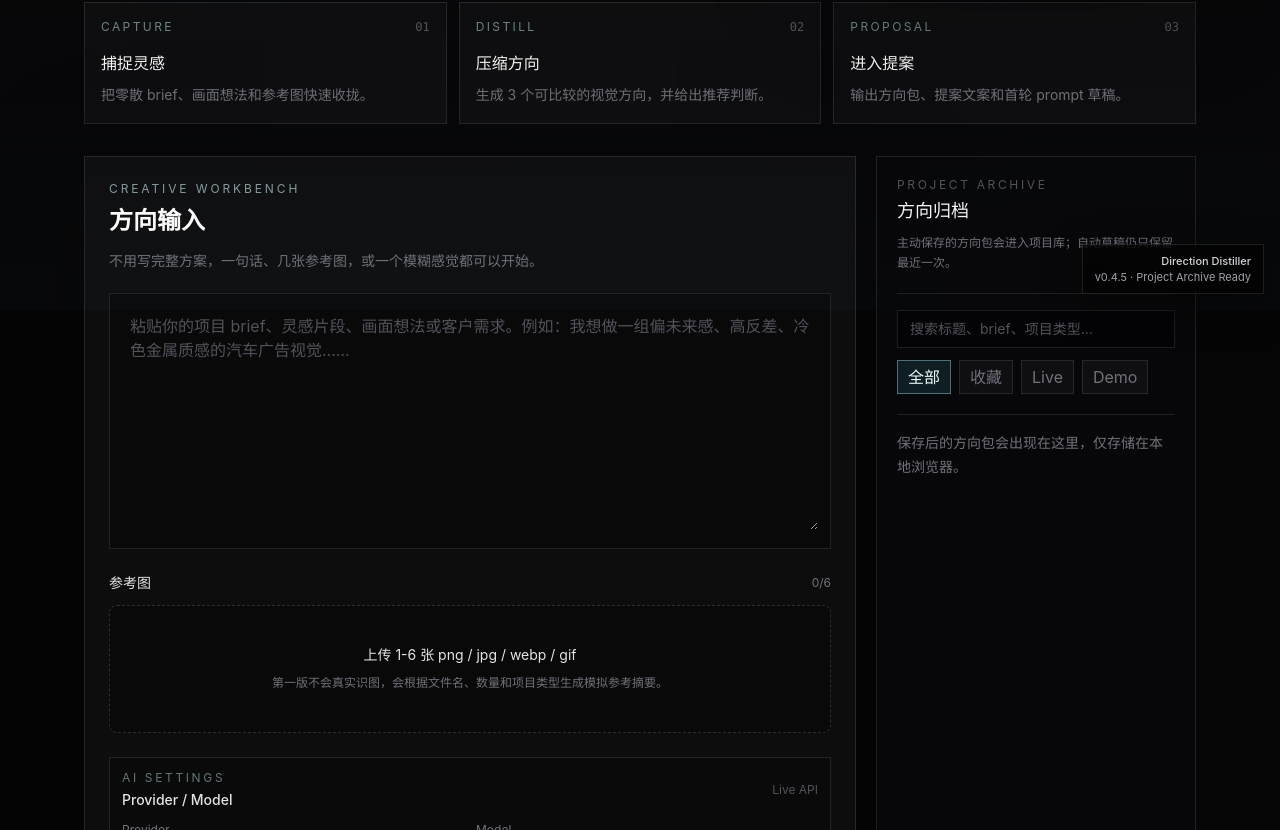
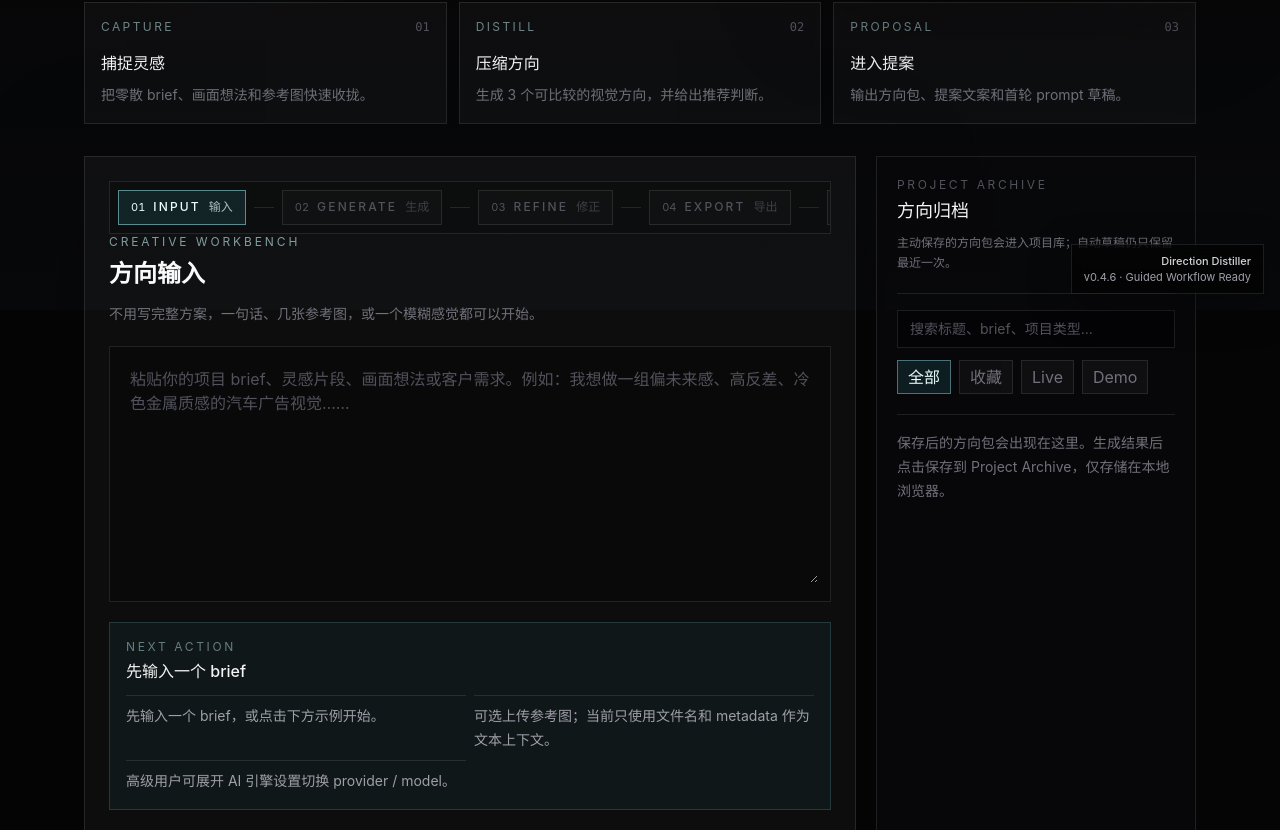
Before and after one commit to morgan1997kane-cell/direction-distiller, a Next.js app: page / in a window 1280 px wide. Shown: the part 490-1320 px from the top of the page. Built offline with nearby package versions, Linux system fonts and the light colour scheme.

Commit message:
Add guided workflow and next action system

```diff
--- /dev/null
+++ b/src/components/AdvancedSettingsPanel.tsx
@@ -0,0 +1,31 @@
+"use client";
+
+import { useState } from "react";
+
+interface AdvancedSettingsPanelProps {
+  children: React.ReactNode;
+  summary: string;
+}
+
+export function AdvancedSettingsPanel({ children, summary }: AdvancedSettingsPanelProps) {
+  const [expanded, setExpanded] = useState(false);
+
+  return (
+    <section className="border border-white/10 bg-black/20 p-3">
+      <button
+        type="button"
+        onClick={() => setExpanded((current) => !current)}
+        className="flex w-full items-center justify-between gap-3 text-left"
+      >
+        <div>
+          <p className="text-xs uppercase tracking-[0.22em] text-cyan-100/35">Advanced</p>
+          <h3 className="mt-1 text-sm font-medium text-zinc-300">AI 引擎设置</h3>
+          <p className="mt-1 text-xs text-zinc-600">{summary}</p>
+        </div>
+        <span className="shrink-0 border border-white/10 px-2 py-1 text-xs text-zinc-500">{expanded ? "收起" : "展开"}</span>
+      </button>
+
+      {expanded ? <div className="mt-3 border-t border-white/10 pt-3">{children}</div> : null}
+    </section>
+  );
+}
--- a/src/components/ExportPanel.tsx
+++ b/src/components/ExportPanel.tsx
@@ -12,13 +12,15 @@ import {
 
 interface ExportPanelProps {
   result: DirectionResult;
+  onExport?: () => void;
 }
 
-export function ExportPanel({ result }: ExportPanelProps) {
+export function ExportPanel({ result, onExport }: ExportPanelProps) {
   const [notice, setNotice] = useState("");
 
   async function run(label: string, action: () => Promise<void> | void) {
     await action();
+    onExport?.();
     setNotice(label);
     window.setTimeout(() => setNotice(""), 1800);
   }
--- a/src/components/HistoryPanel.tsx
+++ b/src/components/HistoryPanel.tsx
@@ -118,7 +118,7 @@ export function HistoryPanel({ items, onRestore, onDelete, onClear, onRename, on
 
       {items.length === 0 ? (
         <p className="mt-5 border-t border-white/10 pt-4 text-sm leading-6 text-zinc-500">
-          保存后的方向包会出现在这里，仅存储在本地浏览器。
+          保存后的方向包会出现在这里。生成结果后点击保存到 Project Archive，仅存储在本地浏览器。
         </p>
       ) : visibleItems.length === 0 ? (
         <p className="mt-5 border-t border-white/10 pt-4 text-sm leading-6 text-zinc-500">没有匹配的归档项目。</p>
--- a/src/components/InputComposer.tsx
+++ b/src/components/InputComposer.tsx
@@ -2,6 +2,7 @@
 
 import { useEffect, useRef, useState } from "react";
 import { outputGoals, projectTypes, styleTags } from "@/data/presets";
+import { AdvancedSettingsPanel } from "@/components/AdvancedSettingsPanel";
 import { AIProviderSelector } from "@/components/AIProviderSelector";
 import { ExamplePrompts } from "@/components/ExamplePrompts";
 import { GenerationLoadingState } from "@/components/GenerationLoadingState";
@@ -13,6 +14,8 @@ import { ProductIntro } from "@/components/ProductIntro";
 import { ResultPanel } from "@/components/ResultPanel";
 import { VersionBadge } from "@/components/VersionBadge";
 import { ValueFlow } from "@/components/ValueFlow";
+import { WorkflowStepper, type WorkflowStep } from "@/components/WorkflowStepper";
+import { NextActionPanel } from "@/components/NextActionPanel";
 import {
   getDefaultModel,
   isSupportedModel,
@@ -121,6 +124,8 @@ export function InputComposer() {
   const [aiProvider, setAiProvider] = useState<AIProvider>(defaultAIProvider);
   const [aiModel, setAiModel] = useState<string>(getDefaultModel(defaultAIProvider));
   const [savedResultId, setSavedResultId] = useState("");
+  const [workflowStep, setWorkflowStep] = useState<WorkflowStep>("input");
+  const [hasEditedResult, setHasEditedResult] = useState(false);
   const resultRef = useRef<HTMLDivElement>(null);
 
   const currentInput: DirectionInput = {
@@ -210,6 +215,7 @@ export function InputComposer() {
     setSelectedStyles(example.styleTags);
     setError("");
     setNotice("");
+    setWorkflowStep("input");
     window.scrollTo({ top: 360, behavior: "smooth" });
   }
 
@@ -222,6 +228,8 @@ export function InputComposer() {
     setError("");
     setNotice("");
     setSavedResultId("");
+    setWorkflowStep("generate");
+    setHasEditedResult(false);
     setGenerationStageIndex(0);
     setIsGenerating(true);
     const generationInput = currentInput;
@@ -235,6 +243,7 @@ export function InputComposer() {
         setResult(demoResult);
         setResultInput(generationInput);
         autosaveResult(demoResult, generationInput);
+        setWorkflowStep("refine");
         return;
       }
 
@@ -242,6 +251,7 @@ export function InputComposer() {
       setResult(nextResult);
       setResultInput(generationInput);
       autosaveResult(nextResult, generationInput);
+      setWorkflowStep("refine");
     } catch (generationError) {
       console.warn("Live AI generation failed, falling back to local mock generator.", generationError);
       const fallbackResult = normalizeDirectionResult(generateDirectionResult(generationInput), generationInput, "demo");
@@ -251,6 +261,7 @@ export function InputComposer() {
       autosaveResult(fallbackResult, generationInput, fallbackNotice);
       setNotice(`${fallbackNotice} 当前 Demo 结果已自动保存，可稍后恢复。`);
     } finally {
+      setWorkflowStep("refine");
       setIsGenerating(false);
       window.setTimeout(() => resultRef.current?.scrollIntoView({ behavior: "smooth", block: "start" }), 50);
     }
@@ -262,6 +273,8 @@ export function InputComposer() {
     const item = createArchiveItem(result, resultInput, existing);
     setHistory(saveArchiveItem(item));
     setSavedResultId(item.id);
+    setWorkflowStep("archive");
+    setHasEditedResult(false);
     autosaveResult(result, resultInput);
     setNotice(`已保存到 Project Archive：${item.title}`);
   }
@@ -275,6 +288,8 @@ export function InputComposer() {
     setResult(item.result);
     setResultInput(item.input);
     setSavedResultId(item.id);
+    setWorkflowStep("refine");
+    setHasEditedResult(false);
     if (item.provider && isSupportedProvider(item.provider)) {
       setAiProvider(item.provider);
       setAiModel(normalizeModel(item.provider, item.model));
@@ -298,6 +313,8 @@ export function InputComposer() {
     setResult(draft.result);
     setResultInput(draft.inputState);
     setSavedResultId("");
+    setWorkflowStep("refine");
+    setHasEditedResult(false);
     setDraftToRecover(null);
     setAutosavedAt(draft.updatedAt);
     setNotice("已恢复上次自动保存的生成结果。");
@@ -319,6 +336,8 @@ export function InputComposer() {
     setResult(null);
     setResultInput(null);
     setSavedResultId("");
+    setWorkflowStep("input");
+    setHasEditedResult(false);
     setError("");
     setNotice("");
     discardCurrentDraft();
@@ -361,6 +380,7 @@ export function InputComposer() {
 
       <section className="mx-auto grid w-full max-w-6xl gap-5 px-5 pb-10 lg:grid-cols-[minmax(0,1fr)_320px]">
         <div className="border border-white/10 bg-white/[0.035] p-4 shadow-[0_30px_120px_rgba(0,0,0,0.35)] md:p-6">
+          <WorkflowStepper currentStep={isGenerating ? "generate" : workflowStep} />
           <div className="mb-5 flex items-start justify-between gap-4">
             <div>
               <p className="text-xs uppercase tracking-[0.24em] text-cyan-100/60">Creative Workbench</p>
@@ -386,14 +406,22 @@ export function InputComposer() {
             />
           </div>
 
+          {!result && !isGenerating ? (
+            <div className="mt-5">
+              <NextActionPanel step="input" />
+            </div>
+          ) : null}
+
           <div className="mt-6 grid gap-6">
             <ImageUploader images={referenceImages} onChange={setReferenceImages} />
+            <AdvancedSettingsPanel summary={`${aiProvider} · ${aiModel}`}>
               <AIProviderSelector
                 provider={aiProvider}
                 model={aiModel}
                 onProviderChange={updateAIProvider}
                 onModelChange={updateAIModel}
               />
+            </AdvancedSettingsPanel>
             <OptionChips
               label="项目类型"
               options={projectTypes}
@@ -471,22 +499,29 @@ export function InputComposer() {
         {isGenerating ? (
           <GenerationLoadingState provider={aiProvider} model={aiModel} stage={generationStages[generationStageIndex]} />
         ) : result && resultInput ? (
+          <div className="space-y-6">
+            <NextActionPanel step={workflowStep} result={result} saved={Boolean(savedResultId)} edited={hasEditedResult} />
             <ResultPanel
               result={result}
               input={resultInput}
               provider={aiProvider}
               model={aiModel}
               saved={Boolean(savedResultId)}
+              edited={hasEditedResult}
               onResultChange={(nextResult) => {
                 setResult(nextResult);
                 setSavedResultId("");
+                setWorkflowStep("refine");
+                setHasEditedResult(true);
                 const draft = updateCurrentDraftResult(nextResult);
                 if (draft) setAutosavedAt(draft.updatedAt);
               }}
               onSave={saveCurrent}
               onRegenerate={runGenerate}
               onClear={clearInput}
+              onExport={() => setWorkflowStep("export")}
             />
+          </div>
         ) : null}
       </div>
     </main>
--- /dev/null
+++ b/src/components/NextActionPanel.tsx
@@ -0,0 +1,55 @@
+"use client";
+
+import type { DirectionResult } from "@/lib/types";
+import type { WorkflowStep } from "@/components/WorkflowStepper";
+
+interface NextActionPanelProps {
+  step: WorkflowStep;
+  result?: DirectionResult | null;
+  saved?: boolean;
+  edited?: boolean;
+}
+
+export function NextActionPanel({ step, result, saved = false, edited = false }: NextActionPanelProps) {
+  const isDemo = result?.ai_mode === "demo";
+  const title =
+    step === "archive"
+      ? "已归档，可以稍后继续"
+      : step === "export"
+        ? "可以交付或继续打磨"
+        : result
+          ? "建议先检查推荐方向"
+          : "先输入一个 brief";
+
+  const actions = result
+    ? [
+        isDemo ? "当前是 Demo 结果，可用于演示流程；如需真实生成，请检查 provider / API key。" : "先查看推荐方向是否成立。",
+        "如果方向不准，可以局部重生成推荐方向或候选卡片。",
+        edited ? "当前结果已修改并自动保存，可以导出或保存到项目库。" : "如果内容可用，可以复制客户版或导出 Markdown。",
+        saved ? "已保存到 Project Archive，稍后可从方向归档恢复继续编辑。" : "想保留这个版本时，点击保存到 Project Archive。",
+      ]
+    : ["先输入一个 brief，或点击下方示例开始。", "可选上传参考图；当前只使用文件名和 metadata 作为文本上下文。", "高级用户可展开 AI 引擎设置切换 provider / model。"];
+
+  return (
+    <section className="border border-cyan-200/15 bg-cyan-300/[0.045] p-4">
+      <div className="flex flex-col gap-3 md:flex-row md:items-start md:justify-between">
+        <div>
+          <p className="text-xs uppercase tracking-[0.22em] text-cyan-100/45">Next Action</p>
+          <h3 className="mt-1 text-base font-medium text-zinc-100">{title}</h3>
+        </div>
+        {result ? (
+          <span className="w-fit border border-white/10 bg-black/25 px-2.5 py-1 text-xs text-zinc-400">
+            {result.ai_mode === "live" ? `Live · ${result.ai_provider ?? "Provider"}` : "Demo"}
+          </span>
+        ) : null}
+      </div>
+      <ul className="mt-3 grid gap-2 text-sm leading-6 text-zinc-400 md:grid-cols-2">
+        {actions.map((action) => (
+          <li key={action} className="border-t border-white/10 pt-2">
+            {action}
+          </li>
+        ))}
+      </ul>
+    </section>
+  );
+}
--- a/src/components/ResultPanel.tsx
+++ b/src/components/ResultPanel.tsx
@@ -40,10 +40,12 @@ interface ResultPanelProps {
   provider: AIProvider;
   model: string;
   saved: boolean;
+  edited?: boolean;
   onResultChange: (result: DirectionResult) => void;
   onSave: () => void;
   onRegenerate: () => void;
   onClear: () => void;
+  onExport?: () => void;
 }
 
 export function ResultPanel({
@@ -52,10 +54,12 @@ export function ResultPanel({
   provider,
   model,
   saved,
+  edited = false,
   onResultChange,
   onSave,
   onRegenerate,
   onClear,
+  onExport,
 }: ResultPanelProps) {
   const [regeneratingKey, setRegeneratingKey] = useState("");
   const [notice, setNotice] = useState("");
@@ -166,6 +170,9 @@ export function ResultPanel({
           </span>
         </div>
         <h2 className="mt-3 text-3xl font-semibold text-zinc-50">方向压缩结果</h2>
+        <p className="mt-3 max-w-2xl text-sm leading-6 text-zinc-500">
+          建议先检查推荐方向。如果方向基本成立，再进入局部编辑、Prompt 优化或导出。
+        </p>
         {notice ? <p className="mt-3 text-sm text-amber-100/80">{notice}</p> : null}
       </header>
 
@@ -372,12 +379,12 @@ export function ResultPanel({
         <ExecutionAdviceCard advice={result.execution_advice} />
       </EditableSection>
 
-      <ExportPanel result={result} />
+      <ExportPanel result={result} onExport={onExport} />
 
       <div className="sticky bottom-4 z-20 flex max-h-32 flex-wrap gap-2 overflow-y-auto border border-white/10 bg-black/85 p-3 shadow-[0_20px_80px_rgba(0,0,0,0.45)] backdrop-blur-md">
         <ActionButton onClick={() => copyText(formatDirectionMarkdown(result))}>复制方向包</ActionButton>
         <ActionButton onClick={() => copyText(formatPromptMarkdown(result))}>复制 Prompt</ActionButton>
-        <ActionButton onClick={onSave}>{saved ? "已保存" : "保存到历史"}</ActionButton>
+        <ActionButton onClick={onSave}>{saved ? "已保存到 Archive" : edited ? "保存修改到 Archive" : "保存到 Project Archive"}</ActionButton>
         <ActionButton onClick={onRegenerate}>重新生成</ActionButton>
         <ActionButton onClick={onClear} muted>
           清空输入
--- /dev/null
+++ b/src/components/WorkflowStepper.tsx
@@ -0,0 +1,50 @@
+"use client";
+
+export type WorkflowStep = "input" | "generate" | "refine" | "export" | "archive";
+
+interface WorkflowStepperProps {
+  currentStep: WorkflowStep;
+}
+
+const steps: { id: WorkflowStep; label: string; caption: string }[] = [
+  { id: "input", label: "Input", caption: "输入" },
+  { id: "generate", label: "Generate", caption: "生成" },
+  { id: "refine", label: "Refine", caption: "修正" },
+  { id: "export", label: "Export", caption: "导出" },
+  { id: "archive", label: "Archive", caption: "归档" },
+];
+
+export function WorkflowStepper({ currentStep }: WorkflowStepperProps) {
+  const activeIndex = steps.findIndex((step) => step.id === currentStep);
+
+  return (
+    <nav className="overflow-x-auto border border-white/10 bg-black/20 p-2" aria-label="Direction workflow">
+      <ol className="flex min-w-max items-center gap-2">
+        {steps.map((step, index) => {
+          const isActive = step.id === currentStep;
+          const isComplete = index < activeIndex;
+
+          return (
+            <li key={step.id} className="flex items-center gap-2">
+              <div
+                className={[
+                  "flex items-center gap-2 border px-3 py-2 transition",
+                  isActive
+                    ? "border-cyan-200/50 bg-cyan-300/10 text-cyan-50"
+                    : isComplete
+                      ? "border-cyan-200/20 bg-white/[0.03] text-zinc-300"
+                      : "border-white/10 bg-white/[0.02] text-zinc-600",
+                ].join(" ")}
+              >
+                <span className="text-[11px] tabular-nums">{String(index + 1).padStart(2, "0")}</span>
+                <span className="text-xs font-medium uppercase tracking-[0.18em]">{step.label}</span>
+                <span className="text-xs text-current/70">{step.caption}</span>
+              </div>
+              {index < steps.length - 1 ? <span className="h-px w-5 bg-white/10" /> : null}
+            </li>
+          );
+        })}
+      </ol>
+    </nav>
+  );
+}
--- a/src/lib/version.ts
+++ b/src/lib/version.ts
@@ -1,2 +1,2 @@
-export const APP_VERSION = "v0.4.5";
-export const APP_VERSION_LABEL = "Project Archive Ready";
+export const APP_VERSION = "v0.4.6";
+export const APP_VERSION_LABEL = "Guided Workflow Ready";
```
Also changed, not shown: 2 other files (tests, documents, lock files or other folders). Lines whose indentation alone changed are shown as unchanged.
